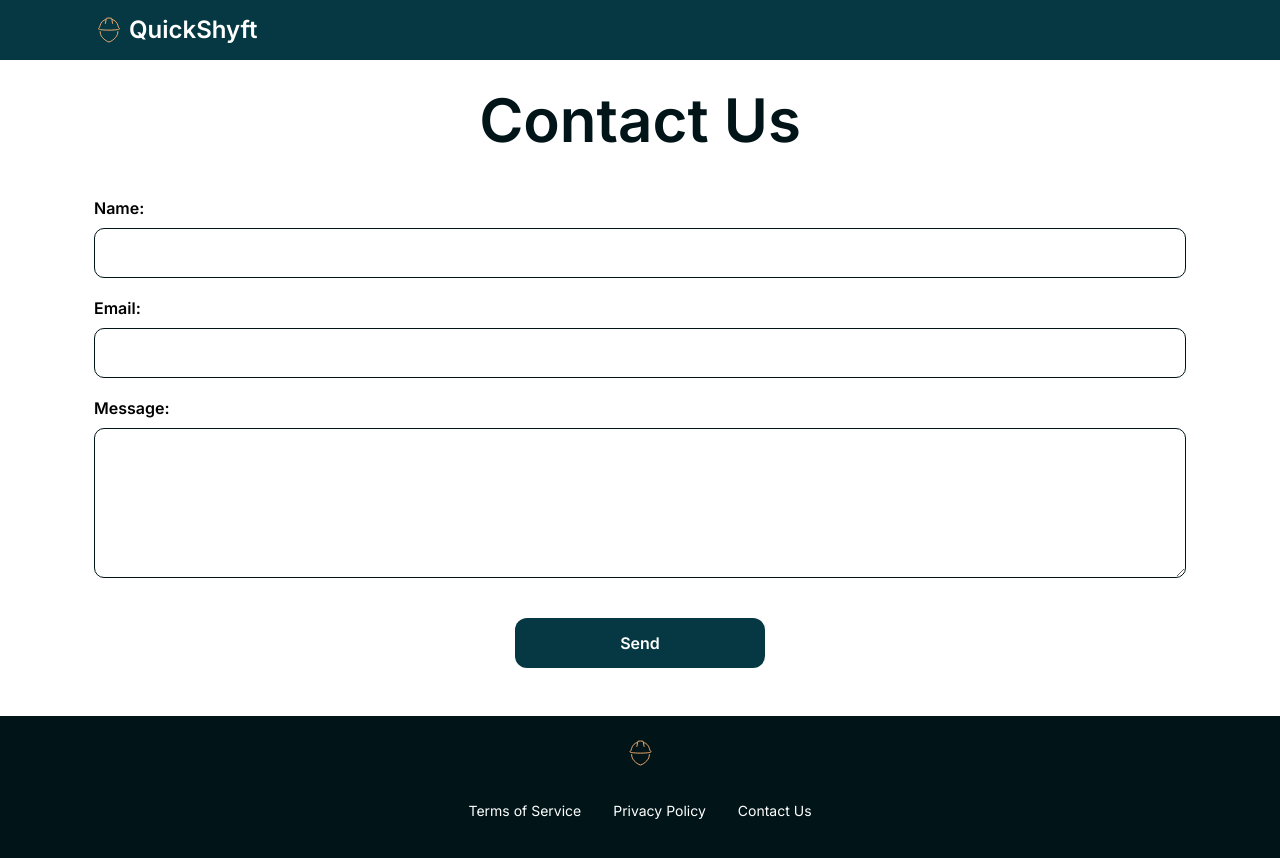
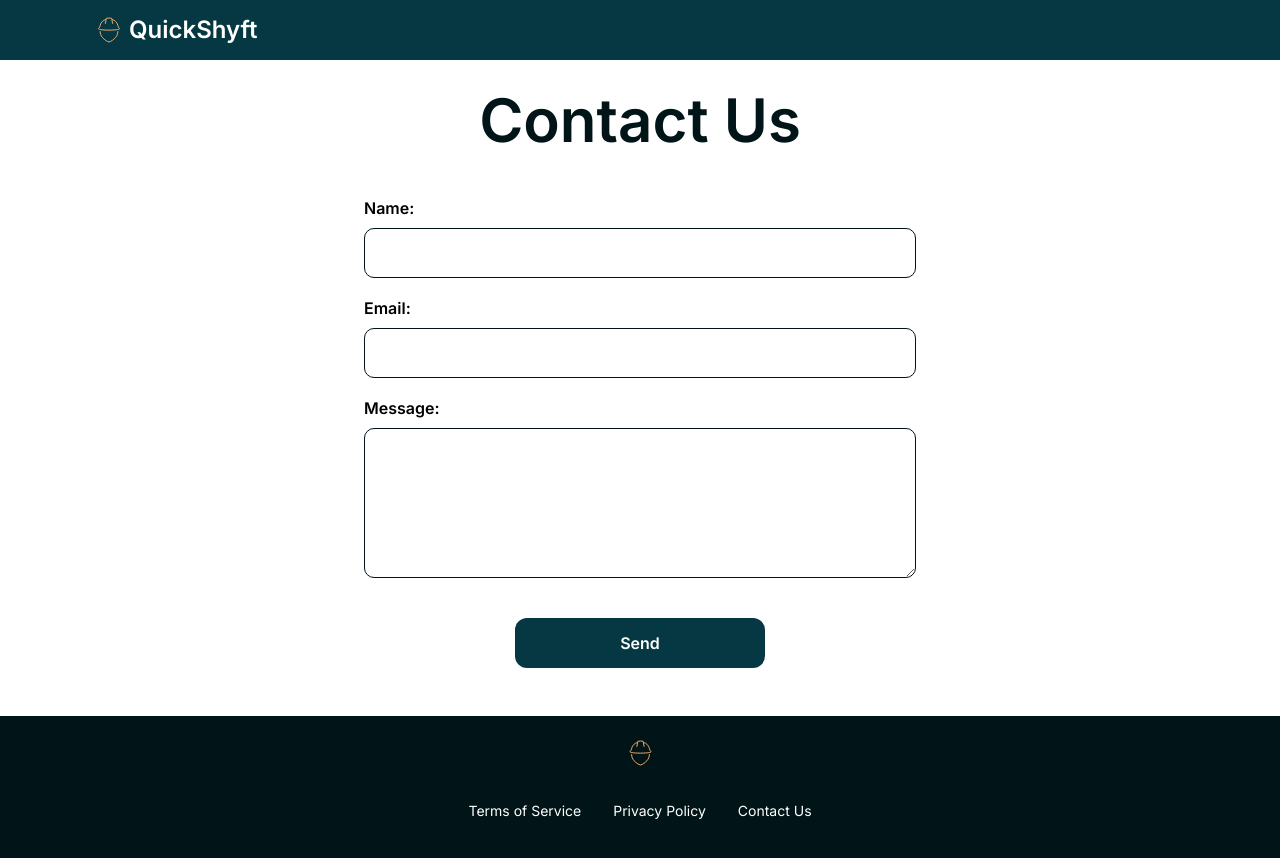
Before and after one commit to ThabisoMagwaza/quickshyft-website, a Next.js app: page /contact-us in a window 1280 px wide. Shown: the top 858 px of the page. Built offline with nearby package versions, Linux system fonts and the light colour scheme.

Commit message:
feat: desktop contact form

```diff
--- a/src/components/ContactForm/ContactForm.js
+++ b/src/components/ContactForm/ContactForm.js
@@ -67,6 +67,8 @@ const Wrapper = styled(MaxWidthWrapper)`
   padding-bottom: 48px;
 
   text-align: center;
+
+  max-width: 600px;
 `;
 
 const Form = styled.form`
--- a/src/components/FeatureTabs/FeatureTabs.js
+++ b/src/components/FeatureTabs/FeatureTabs.js
@@ -101,6 +101,7 @@ const List = styled(Tabs.List)`
 `;
 
 const Trigger = styled(Tabs.Trigger)`
+  background: transparent;
   border: none;
   border-bottom: 1px solid ${COLORS.Primary5};
   height: 60px;
--- a/src/components/Features/Features.js
+++ b/src/components/Features/Features.js
@@ -27,7 +27,7 @@ const Wrapper = styled.section`
   @media ${QUERIES.mobileAndUp} {
     background: ${COLORS.Primary95};
     padding-top: 90px;
-    padding-bottom: 60px;
+    height: 650px;
   }
 `;
 
```
